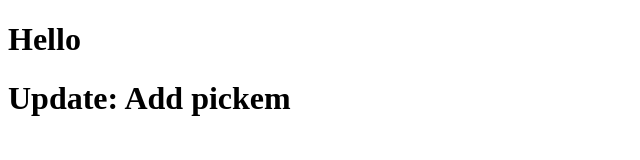
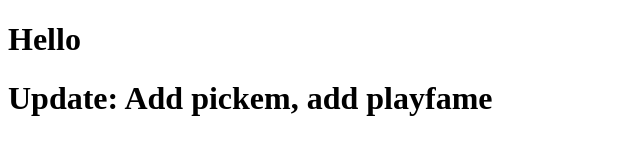
Before and after one commit to oleust/oleust.github.io, a plain HTML site: page index.html in a window 1280 px wide. Shown: the whole page, without its empty margins (0-640 px from the left). Drawn offline with Linux system fonts and the light colour scheme.

Commit message:
add playfame

```diff
--- a/index.html
+++ b/index.html
@@ -1,3 +1,3 @@
 <!DOCTYPE html>
 <h1>Hello</h1>
-<h1>Update: Add pickem</h1>
+<h1>Update: Add pickem, add playfame</h1>
```
Also changed, not shown: 1 other file.
